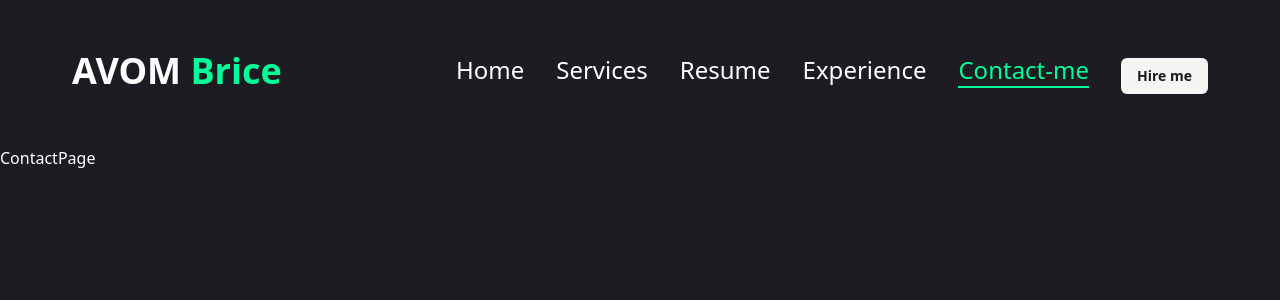
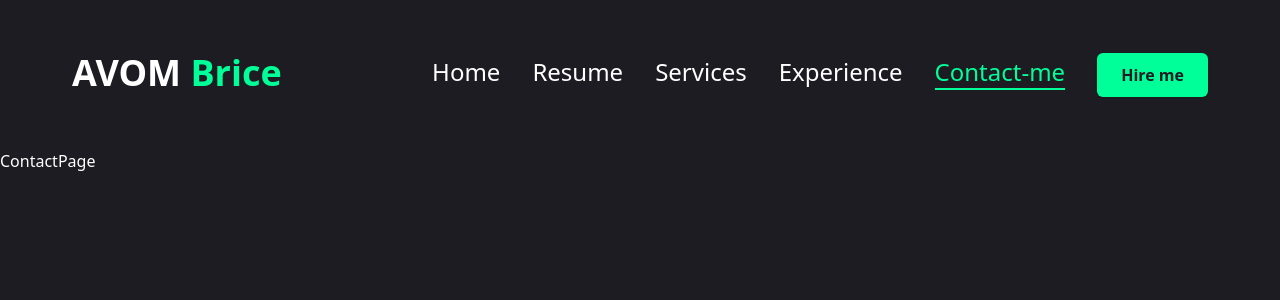
Before and after one commit to frckbrice/my_portfolio, a Next.js app: page /contact in a window 1280 px wide. Shown: the top 300 px of the page. Built offline with nearby package versions, Linux system fonts and the light colour scheme.

Commit message:
added mobile nav bar

```diff
--- a/src/components/features/header/components/header.tsx
+++ b/src/components/features/header/components/header.tsx
@@ -1,14 +1,17 @@
 import * as React from 'react';
 import Link from 'next/link';
 import { Button } from '@/components/ui/button';
+import { MobileLinkType } from '@/components/global/type/type';
 // import { ModeToggle, Nav } from '..';
 
 export interface IHeaderProps {
-    Nav: () => React.ReactElement,
-    ModeToggle: () => React.ReactElement,
+    Nav: ({ links }: { links: MobileLinkType[] }) => React.ReactElement<any | JSX.Element>;
+    ModeToggle: () => React.ReactElement;
+    MobileNav: ({ links }: { links: MobileLinkType[] }) => React.ReactElement;
+    links: MobileLinkType[];
 }
 
-export function Header({ Nav, ModeToggle }: IHeaderProps) {
+export function Header({ Nav, ModeToggle, MobileNav, links }: IHeaderProps) {
     return (
         <header className=' py-8 xl:py-12 text-white '>
             <div className=' container mx-auto flex items-center justify-between '>
@@ -21,23 +24,24 @@
 
                 {/* Menu and Hire me button */}
                 <div className=' hidden xl:flex items-center gap-8'>
-                    <Nav />
+                    <Nav links={links} />
                     <Link href={"/contact"}>
                         <h1 className=' text-4xl '>
-                            <Button variant={"secondary"} className=' font-semibold'>Hire me</Button>
+                            <Button className=' font-semibold'>Hire me</Button>
                         </h1>
                     </Link>
 
                     {/* mobile nav */}
-                    <div className=' xl:hidden'>
-                        {/* <MobileNav /> */}
-                    </div>
+
 
                     {/* change theme to be set later */}
                     {/* <ModeToggle /> */}
 
 
                 </div>
+                <div className=' xl:hidden '>
+                    <MobileNav links={links} />
+                </div>
             </div>
         </header>
     );
--- a/src/components/features/header/components/nav-bar.tsx
+++ b/src/components/features/header/components/nav-bar.tsx
@@ -6,14 +6,16 @@
 import { usePathname } from 'next/navigation';
 
 // data
-import { links } from '../api/data';
+import { links } from '../../../global/share-data/data';
 import { cn } from '@/lib/utils';
+import { MobileLinkType } from '@/components/global/type/type';
 
 
 export interface INavProps {
+    links: MobileLinkType[]
 }
 
-export function Nav() {
+export function Nav({ links }: INavProps) {
 
     const pathName = usePathname();
 
--- a/src/components/features/header/index.tsx
+++ b/src/components/features/header/index.tsx
@@ -1,10 +1,13 @@
 import { Header } from "./components/header";
 import { Nav } from "./components/nav-bar";
 import { ModeToggle } from "./components/toggle-theme";
+import { MobileNav } from "../mobile";
+import { links } from "@/components/global/share-data/data";
+
 
 
 function HeaderInterface() {
-  return <Header ModeToggle={ModeToggle} Nav={Nav} />
+  return <Header ModeToggle={ModeToggle} Nav={Nav} MobileNav={MobileNav} links={links} />
 }
 
 export {
--- /dev/null
+++ b/src/components/features/mobile/components/mobile-nav.tsx
@@ -0,0 +1,56 @@
+"use client";
+
+import * as React from 'react';
+import { usePathname } from 'next/navigation';
+import Link from 'next/link';
+import { LucideMenu } from "lucide-react";
+
+// componets
+import { Sheet, SheetContent, SheetTrigger } from "@/components/ui/sheet";
+import { MobileLinkType } from '@/components/global/type/type';
+import { cn } from '@/lib/utils';
+
+
+
+export interface IMobileNavProps {
+    links: MobileLinkType[];
+}
+
+export function MobileNav({ links }: IMobileNavProps) {
+
+    const pathname = usePathname();
+
+    return (
+        <Sheet>
+            <SheetTrigger asChild className=' flex justify-center items-center'>
+                <LucideMenu className=' size-10 text-accent cursor-pointer' />
+            </SheetTrigger>
+            <SheetContent className=' flex flex-col gap-8' >
+                {/* logo */}
+                <div className=' text-3xl text-center mb-40 mt-32'>
+                    <Link href={"/"}>
+                        <h1 className=' text-4xl font-semibold '>
+                            AVOM <span className=' text-accent '>Brice</span>
+                        </h1>
+                    </Link>
+                </div>
+                {/* nav */}
+                <div className=' flex flex-col gap-8 justify-center items-center'>
+                    {links.map(({ name, path }) => (
+                        <Link
+                            href={path}
+                            key={name}
+                            className={cn(
+                                "text-2xl font-semibold capitalize",
+                                pathname === path ? "text-accent border-b-2 border-accent" : "",
+                                "font-medium hover:text-accent transition-all")}
+                            aria-current={pathname === path ? "page" : undefined}
+                        >
+                            {name}
+                        </Link>
+                    ))}
+                </div>
+            </SheetContent>
+        </Sheet>
+    );
+}
--- /dev/null
+++ b/src/components/features/mobile/index.tsx
@@ -0,0 +1,5 @@
+import { MobileNav } from "./components/mobile-nav";
+
+export {
+    MobileNav
+}
--- a/src/components/features/header/api/data.ts
+++ b/src/components/global/share-data/data.ts
@@ -1,17 +1,20 @@
-export const links = [
+import { MobileLinkType } from "../type/type";
+
+export const links: MobileLinkType[] = [
     {
         path: "/",
         name: "Home",
         icon: ""
     },
+
+    {
+        path: "/resume",
+        name: "Resume",
+        icon: ""
+    },
     {
         path: "/services",
         name: "Services",
-        icon: ""
-    },
-    {
-        path: "/resume",
-        name: "Resume",
         icon: ""
     },
     {
--- a/src/components/global/transition/page-tranition.tsx
+++ b/src/components/global/transition/page-tranition.tsx
@@ -18,7 +18,11 @@
                     initial={{ opacity: 1, }}
                     animate={{
                         opacity: 0,
-                        transition: { delay: 1, duration: .4, ease: "easeInOut" }
+                        transition: {
+                            delay: 1,
+                            duration: 0.4,
+                            ease: "easeInOut"
+                        }
                     }}
                     className=' h-screen w-screen fixed bg-primary top-0 pointer-events-none'
                 />
--- /dev/null
+++ b/src/components/global/type/type.ts
@@ -0,0 +1,5 @@
+export interface MobileLinkType {
+    name: string;
+    path: string;
+    icon?: string;
+}
--- a/src/components/ui/button.tsx
+++ b/src/components/ui/button.tsx
@@ -5,26 +5,21 @@
 import { cn } from "@/lib/utils"
 
 const buttonVariants = cva(
-  "inline-flex items-center justify-center whitespace-nowrap rounded-md text-sm font-medium transition-colors focus-visible:outline-none focus-visible:ring-1 focus-visible:ring-ring disabled:pointer-events-none disabled:opacity-50",
+  "inline-flex items-center justify-center whitespace-nowrap rounded-md text-base font-semibold ring-offset-white transition-colors",
   {
     variants: {
       variant: {
         default:
-          "bg-primary text-primary-foreground shadow hover:bg-primary/90",
-        destructive:
-          "bg-destructive text-destructive-foreground shadow-sm hover:bg-destructive/90",
-        outline:
-          "border border-input bg-background shadow-sm hover:bg-accent hover:text-accent-foreground",
-        secondary:
-          "bg-secondary text-secondary-foreground shadow-sm hover:bg-secondary/80",
-        ghost: "hover:bg-accent hover:text-accent-foreground",
-        link: "text-primary underline-offset-4 hover:underline",
+          "bg-accent text-primary shadow hover:bg-accent-hover",
+        primary: "bg-primary text-white",
+        outline: "border border-accent bg-transparent text-accent hover:bg-accent hover:text-primary",
+
       },
       size: {
-        default: "h-9 px-4 py-2",
+        default: "h-[44px] px-6",
         sm: "h-8 rounded-md px-3 text-xs",
-        lg: "h-10 rounded-md px-8",
-        icon: "h-9 w-9",
+        md: "h-[48px] px-6",
+        lg: "h-[56px] px-8 text-sm uppercase tracking-[2px]",
       },
     },
     defaultVariants: {
@@ -36,7 +31,7 @@
 
 export interface ButtonProps
   extends React.ButtonHTMLAttributes<HTMLButtonElement>,
-    VariantProps<typeof buttonVariants> {
+  VariantProps<typeof buttonVariants> {
   asChild?: boolean
 }
 
--- a/src/components/ui/sheet.tsx
+++ b/src/components/ui/sheet.tsx
@@ -31,7 +31,7 @@
 SheetOverlay.displayName = SheetPrimitive.Overlay.displayName
 
 const sheetVariants = cva(
-  "fixed z-50 gap-4 bg-background p-6 shadow-lg transition ease-in-out data-[state=closed]:duration-300 data-[state=open]:duration-500 data-[state=open]:animate-in data-[state=closed]:animate-out",
+  "fixed z-50 gap-4 bg-primary p-6 shadow-lg transition ease-in-out data-[state=closed]:duration-300 data-[state=open]:duration-500 data-[state=open]:animate-in data-[state=closed]:animate-out",
   {
     variants: {
       side: {
@@ -40,7 +40,7 @@
           "inset-x-0 bottom-0 border-t data-[state=closed]:slide-out-to-bottom data-[state=open]:slide-in-from-bottom",
         left: "inset-y-0 left-0 h-full w-3/4 border-r data-[state=closed]:slide-out-to-left data-[state=open]:slide-in-from-left sm:max-w-sm",
         right:
-          "inset-y-0 right-0 h-full w-3/4 border-l data-[state=closed]:slide-out-to-right data-[state=open]:slide-in-from-right sm:max-w-sm",
+          "inset-y-0 right-0 h-full w-3/4  data-[state=closed]:slide-out-to-right data-[state=open]:slide-in-from-right sm:max-w-sm",
       },
     },
     defaultVariants: {
@@ -51,7 +51,7 @@
 
 interface SheetContentProps
   extends React.ComponentPropsWithoutRef<typeof SheetPrimitive.Content>,
-    VariantProps<typeof sheetVariants> {}
+  VariantProps<typeof sheetVariants> { }
 
 const SheetContent = React.forwardRef<
   React.ElementRef<typeof SheetPrimitive.Content>,
@@ -64,8 +64,8 @@
       className={cn(sheetVariants({ side }), className)}
       {...props}
     >
-      <SheetPrimitive.Close className="absolute right-4 top-4 rounded-sm opacity-70 ring-offset-background transition-opacity hover:opacity-100 focus:outline-none focus:ring-2 focus:ring-ring focus:ring-offset-2 disabled:pointer-events-none data-[state=open]:bg-secondary">
-        <Cross2Icon className="h-4 w-4" />
+      <SheetPrimitive.Close className="absolute right-8 top-8 transition-opacity outline-none">
+        <Cross2Icon className="size-6 text-accent font-bold focus:outline-none outline-none" />
         <span className="sr-only">Close</span>
       </SheetPrimitive.Close>
       {children}
```
